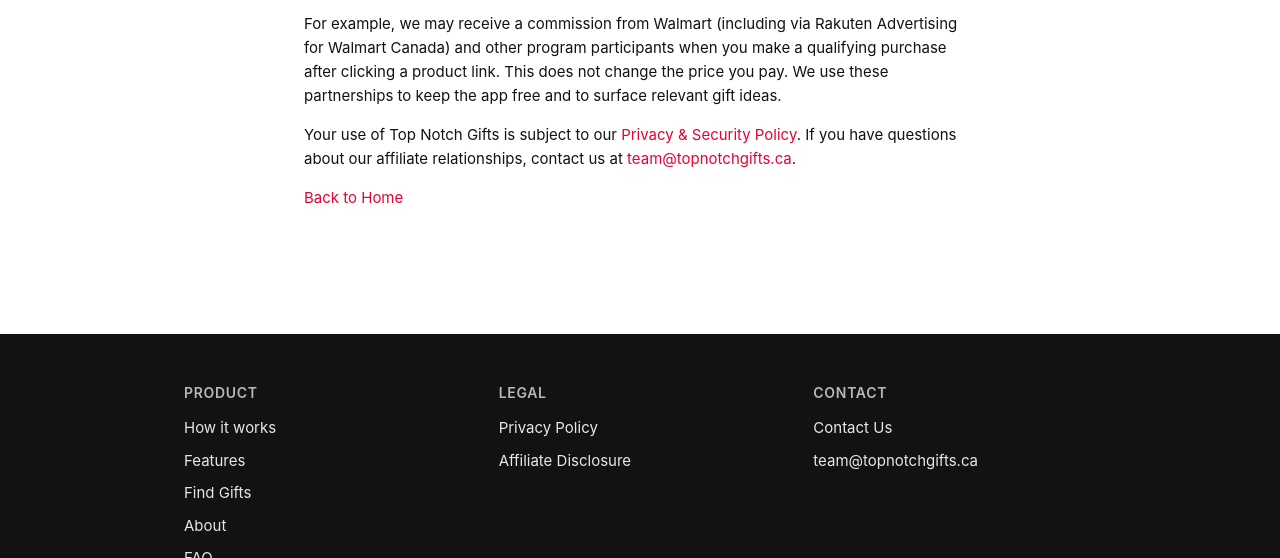
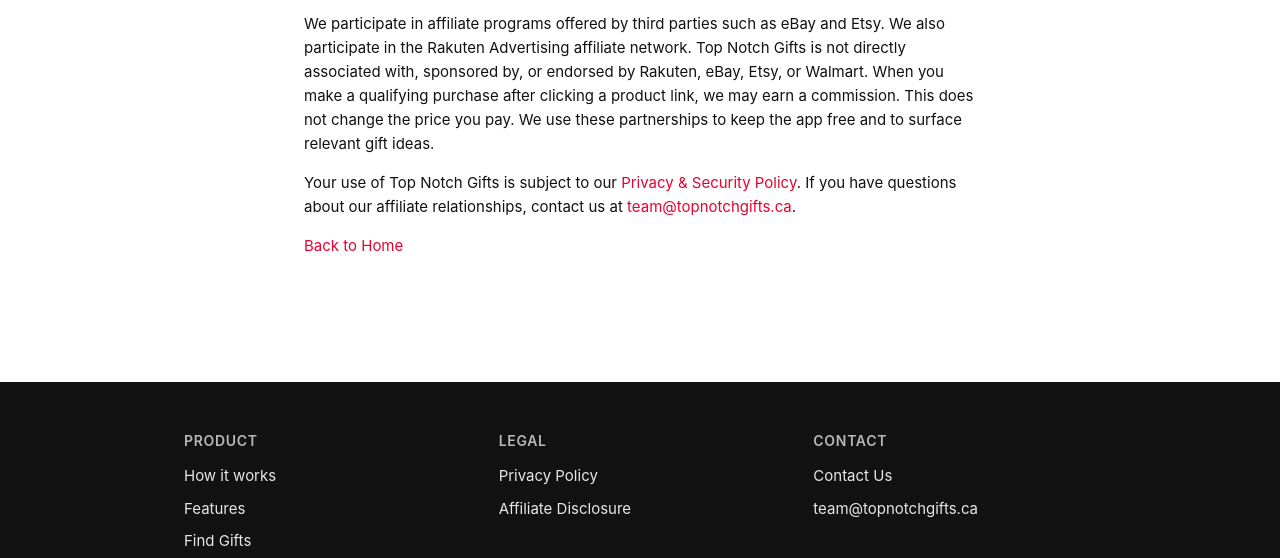
Before and after one commit to danielso1703/gifted-landing, a website: page affiliate-disclosure/index.html in a window 1280 px wide. Shown: the part 237-795 px from the top of the page. Drawn offline with Linux system fonts and the light colour scheme.

Commit message:
fixed aff

```diff
--- a/affiliate-disclosure/index.html
+++ b/affiliate-disclosure/index.html
@@ -8,7 +8,7 @@
   <link rel="icon" type="image/png" href="/Assets/best-large-fill-2.png">
   <link rel="apple-touch-icon" href="/Assets/best-large-fill-2.png">
   <meta name="description"
-    content="Disclosure about affiliate links and commissions in Top Notch Gifts (e.g. Rakuten Advertising, Walmart Canada).">
+    content="Disclosure about affiliate links and commissions in Top Notch Gifts (e.g. Rakuten Advertising, eBay, Etsy).">
   <meta property="og:title" content="Affiliate Disclosure — Top Notch Gifts">
   <meta property="og:type" content="website">
   <meta property="og:url" content="https://www.topnotchgifts.ca/affiliate-disclosure/">
@@ -18,7 +18,7 @@
   <meta name="twitter:card" content="summary_large_image">
   <meta name="twitter:title" content="Affiliate Disclosure — Top Notch Gifts">
   <meta name="twitter:description"
-    content="Disclosure about affiliate links and commissions in Top Notch Gifts (e.g. Rakuten Advertising, Walmart Canada).">
+    content="Disclosure about affiliate links and commissions in Top Notch Gifts (e.g. Rakuten Advertising, eBay, Etsy).">
   <meta name="twitter:image" content="https://www.topnotchgifts.ca/Assets/og-share.png">
   <link rel="canonical" href="https://www.topnotchgifts.ca/affiliate-disclosure/">
   <link rel="stylesheet" href="/styles.css">
@@ -91,9 +91,11 @@
         on our
         website, we may earn a commission from the retailer or its affiliate network.</p>
 
-      <p>For example, we may receive a commission from Walmart (including via Rakuten Advertising for Walmart Canada)
-        and other program participants when you make a qualifying purchase after clicking a product link. This does not
-        change the price you pay. We use these partnerships to keep the app free and to surface relevant gift ideas.</p>
+      <p>We participate in affiliate programs offered by third parties such as eBay and Etsy. We also participate in the
+        Rakuten Advertising affiliate network. Top Notch Gifts is not directly associated with, sponsored by, or
+        endorsed by Rakuten, eBay, Etsy, or Walmart. When you make a qualifying purchase after clicking a product link,
+        we may earn a commission. This does not change the price you pay. We use these partnerships to keep the app
+        free and to surface relevant gift ideas.</p>
 
       <p>Your use of Top Notch Gifts is subject to our <a href="/privacy/">Privacy & Security Policy</a>.
         If you have questions about our affiliate relationships, contact us at <a
```
